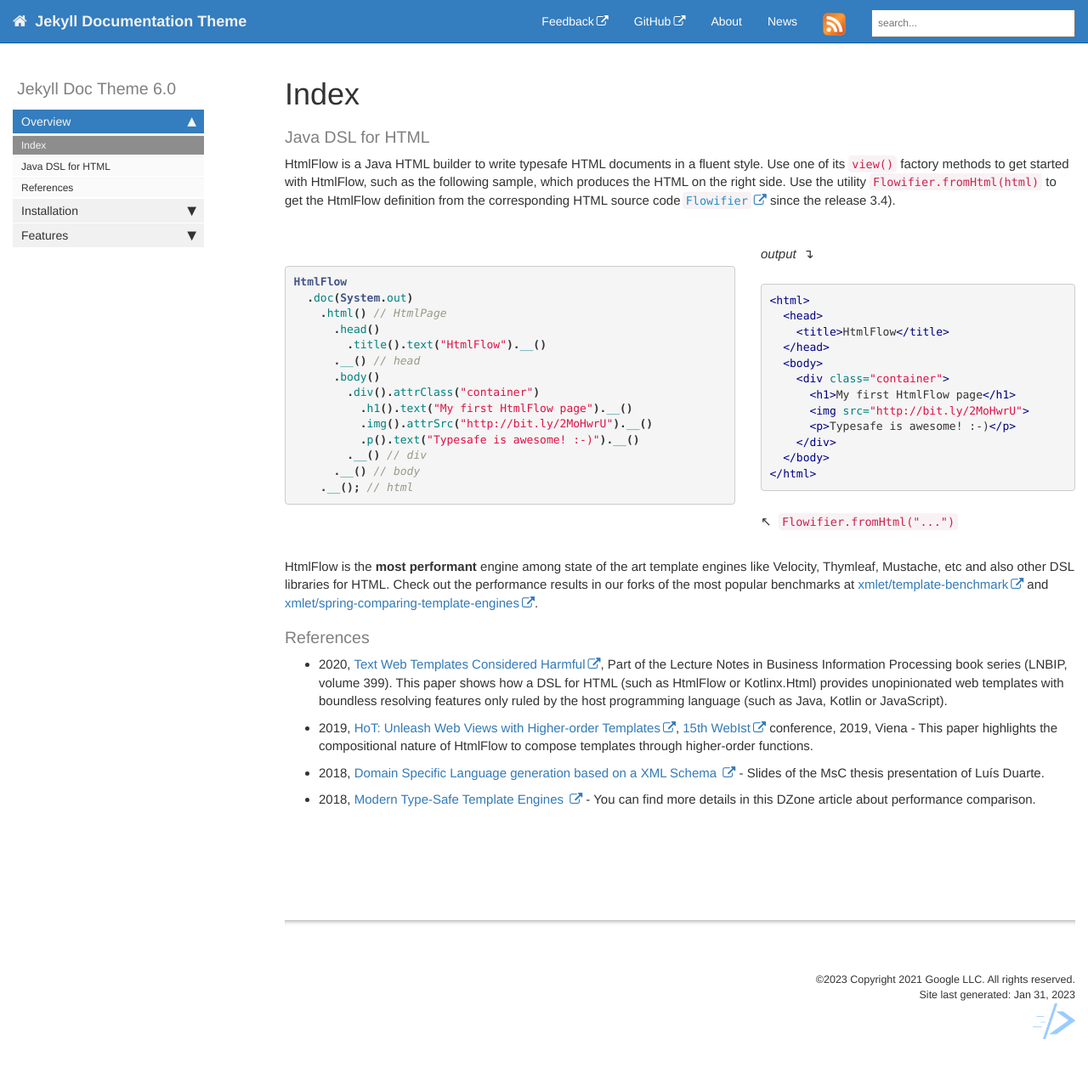
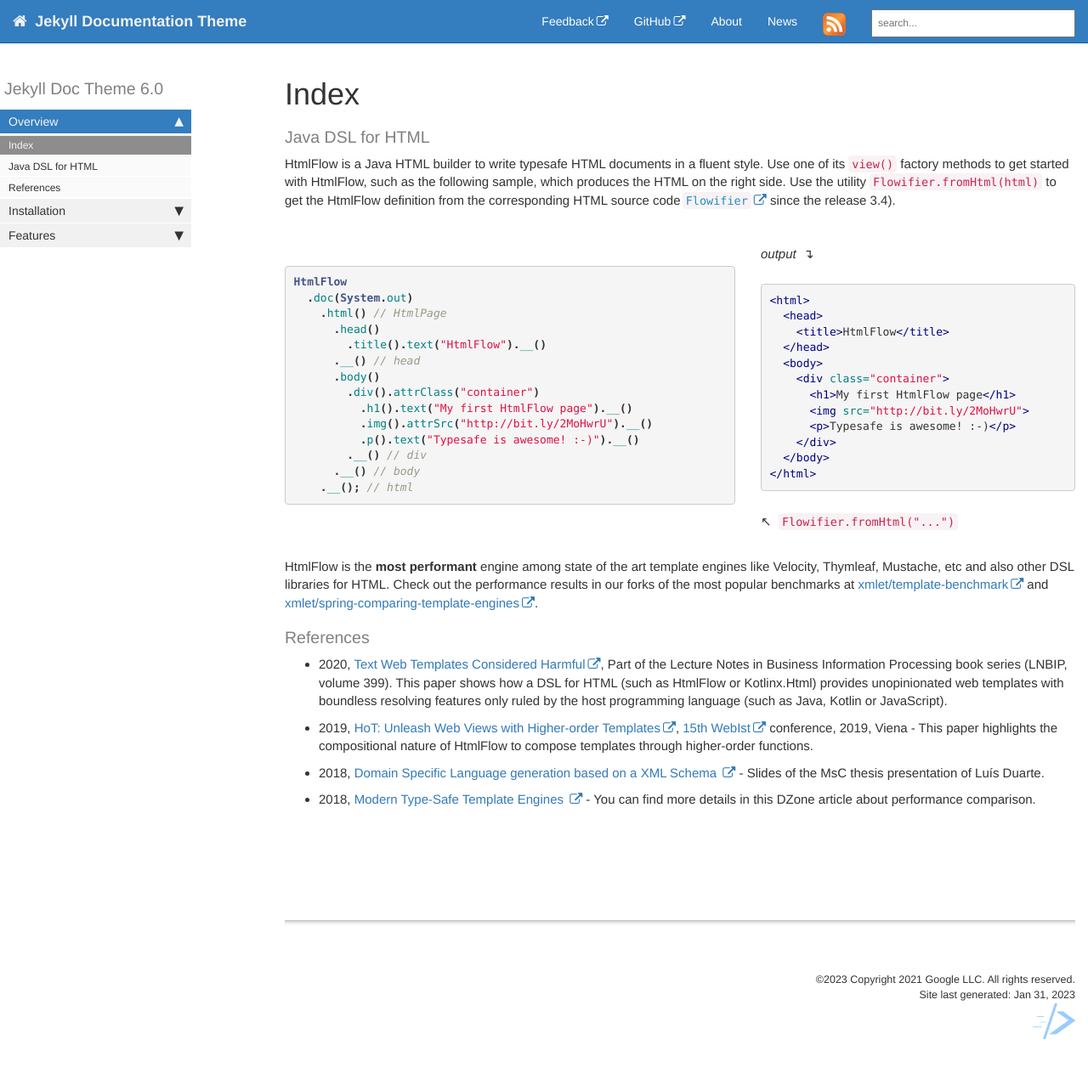
Before and after one commit to fmcarvalho/mydoctheme, a Jekyll site: the page built from index.html, in a window 1280 px wide. Shown: the whole page at 85% size. Built offline with Jekyll 4.4.1, drawn with Linux system fonts in a browser that asks for light colours; comment, search, counter and statistics services are not loaded.

Commit message:
Fixed sidebar

```diff
--- a/css/customstyles.css
+++ b/css/customstyles.css
@@ -719,6 +719,13 @@
 #mysidebar .nav ul {
     background-color: #FAFAFA;
 }
+
+#mysidebar {
+    position: fixed;
+    right: 0;
+    left: 0;
+}
+
 .nav ul.series li {
     list-style: decimal;
     font-size:12px;
@@ -852,12 +859,6 @@
 @media (max-width: 767px) {
     .navbar-inverse .navbar-nav .open .dropdown-menu > li > a {
         color: #444;
-    }
-}
-
-@media (max-width: 990px) {
-    #mysidebar {
-        position: relative;
     }
 }
 
```
